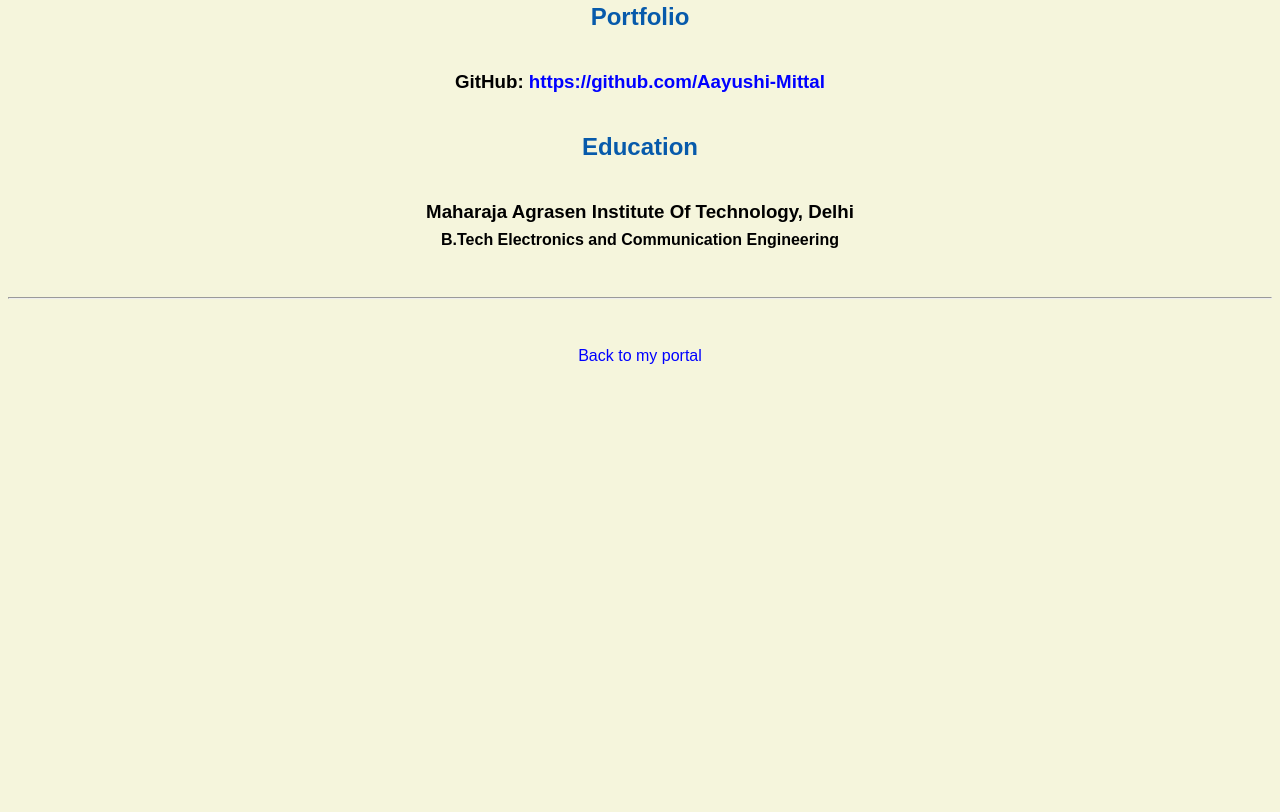
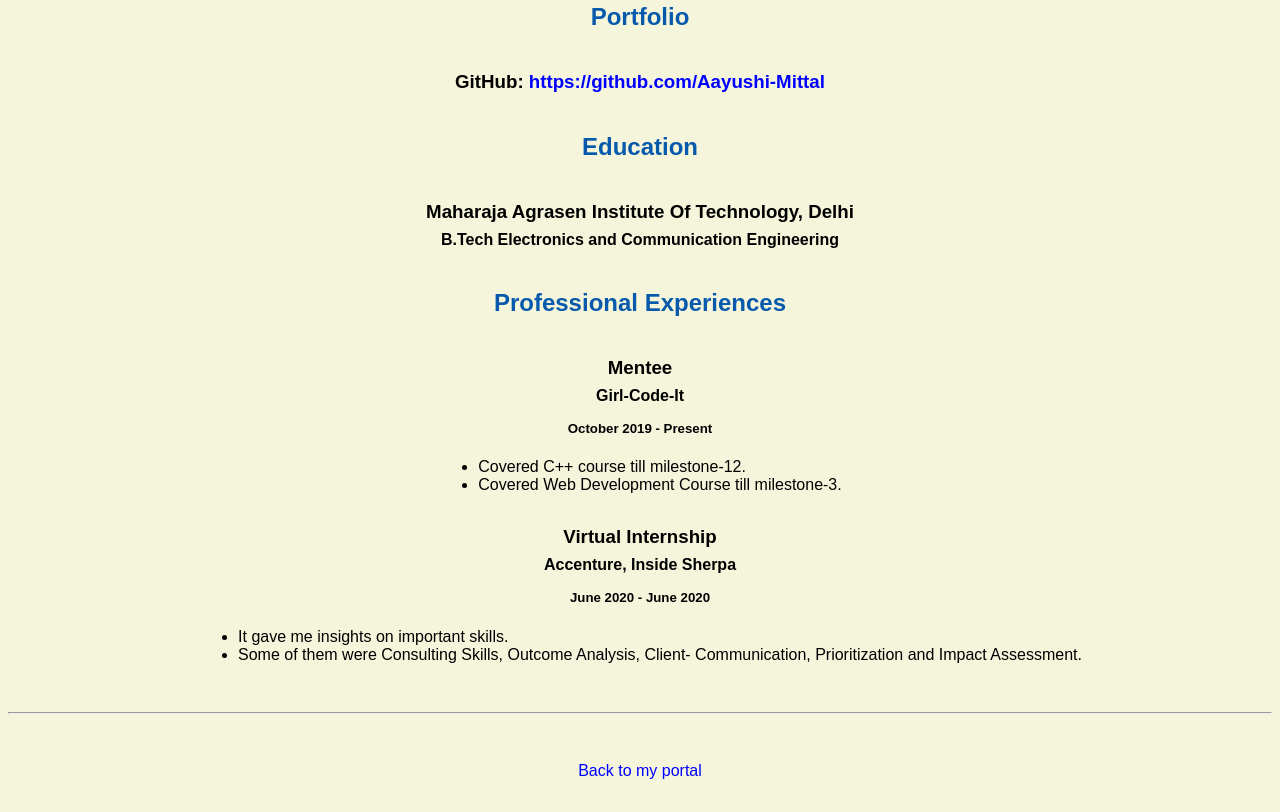
Before and after one commit to Aayushi-Mittal/html-css-coursera-project, a plain HTML site: page resume.html in a window 1280 px wide. Shown: the part 576-1388 px from the top of the page. Before the commit the page ends 973 px from the top, so only its background shows below. Drawn offline with Linux system fonts and the light colour scheme.

Commit message:
Update resume.html

```diff
--- a/resume.html
+++ b/resume.html
@@ -35,25 +35,24 @@
     <h3>Maharaja Agrasen Institute Of Technology, Delhi</h3>
     <h4>B.Tech Electronics and Communication Engineering</h4>
 
-    <!--
     <h2>Professional Experiences</h2>
 
-    <h3>Subject Matter Expert / Online Instructor</h3>
-    <h4>Coursera, Mountain View, CA</h4>
-    <h5>March 2020 - Present</h5>
+    <h3>Mentee</h3>
+    <h4>Girl-Code-It</h4>
+    <h5>October 2019 - Present</h5>
       <ul>
-        <li>Create interactive online IT courses</li>
-        <li>Teach students worldwide</li>
+        <li>Covered C++ course till milestone-12.</li>
+        <li>Covered Web Development Course till milestone-3. </li>
       </ul>
 
-    <h3>Founder, Software Engineer</h3>
-    <h4>skyRoute66, Los Angeles, CA</h4>
-    <h5>January 2019 - Present</h5>
+    <h3>Virtual Internship</h3>
+    <h4>Accenture, Inside Sherpa</h4>
+    <h5>June 2020 - June 2020</h5>
       <ul>
-        <li>Author and publish mobile apps, reusable iOS UI modules</li>
-        <li>Independent computer service contractor</li>
+        <li>It gave me insights on important skills.</li>
+        <li>Some of them were Consulting Skills, Outcome Analysis, Client- Communication, Prioritization and Impact Assessment. </li>
       </ul>
--->
+
   </body>
 
   <footer>
```
